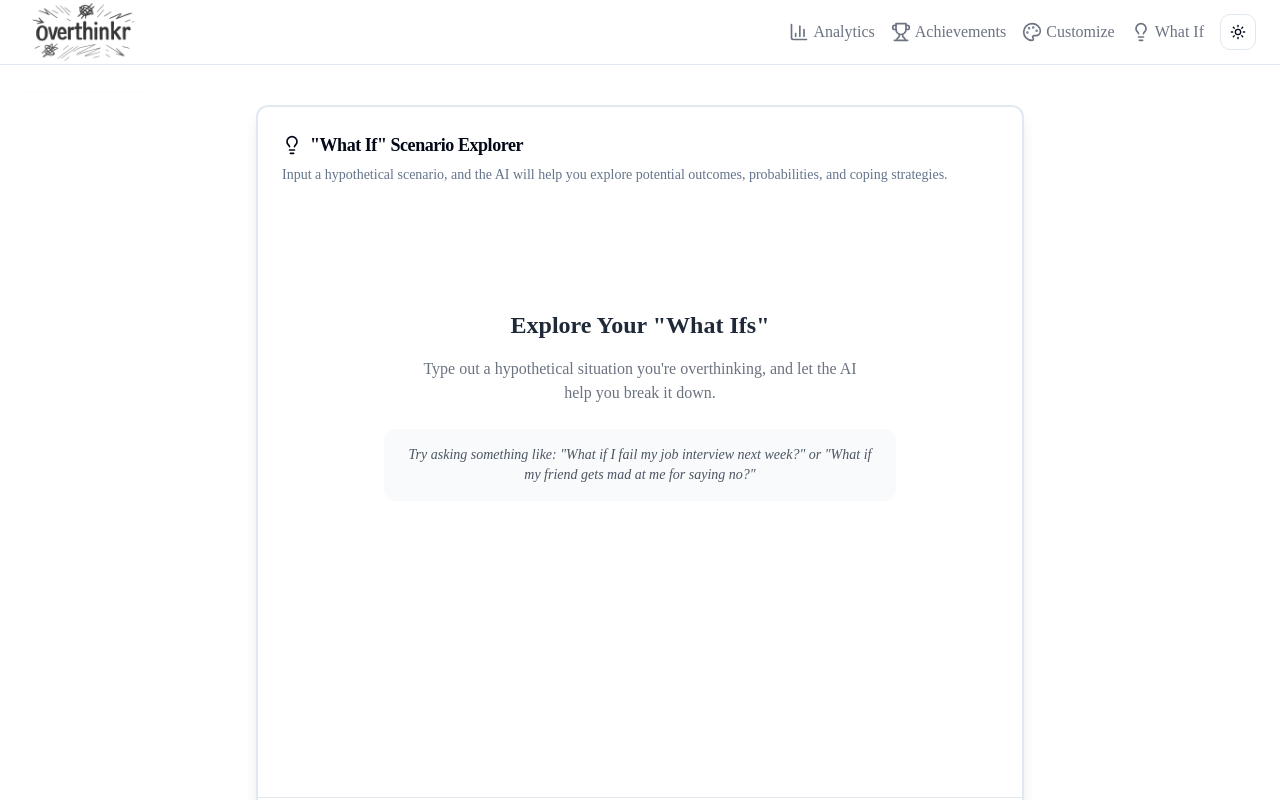
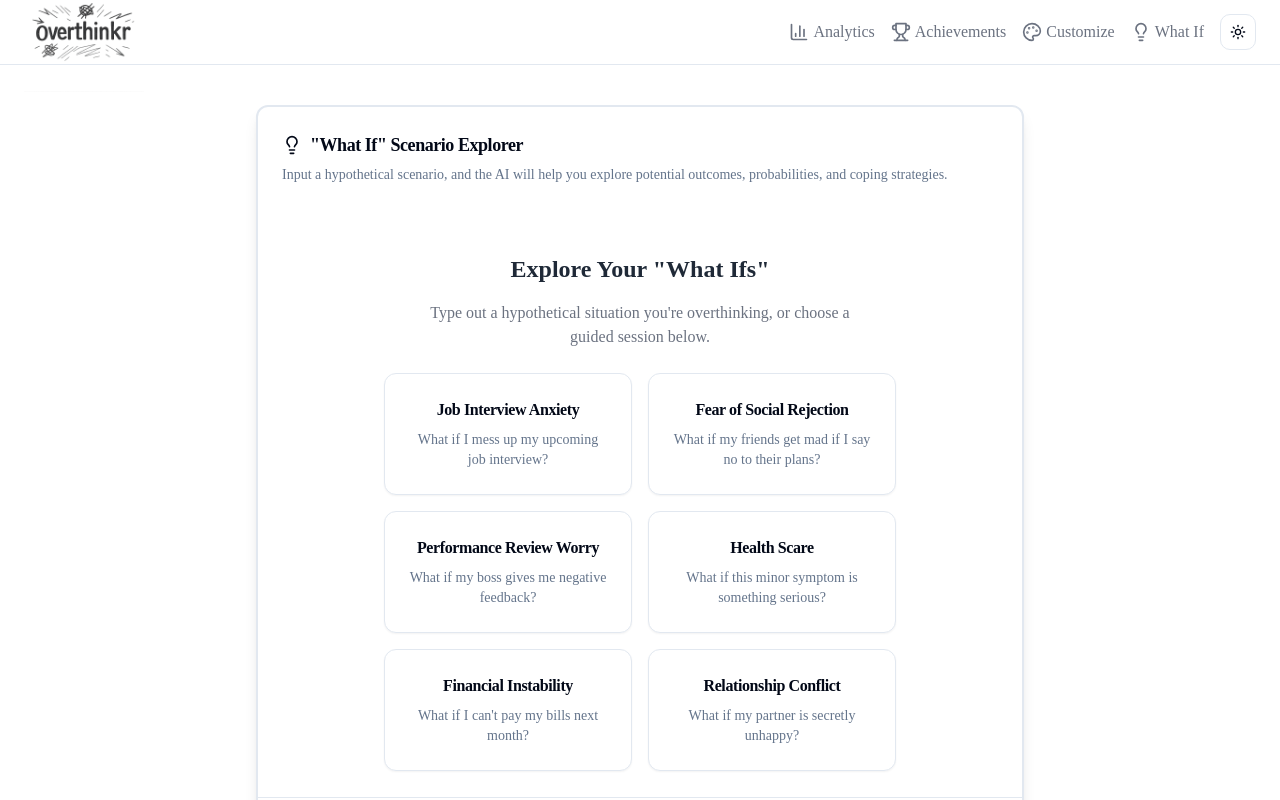
Before and after one commit to skari85/Overthinkr, a Next.js app: page /what-if in a window 1280 px wide. Shown: the top 800 px of the page. Built offline with nearby package versions, Linux system fonts and the light colour scheme.

Commit message:
feat: add guided sessions for overthinking scenarios
Create utility file and UI section for structured prompts.

#VERCEL_SKIP

Co-authored-by: Overthinkr <204445957+skari85@users.noreply.github.com>

```diff
--- a/components/what-if-explorer.tsx
+++ b/components/what-if-explorer.tsx
@@ -18,6 +18,7 @@ import type { Message as AIMessage } from "ai"
 import { Select, SelectContent, SelectItem, SelectTrigger, SelectValue } from "@/components/ui/select" // Import Select components
 import { Label } from "@/components/ui/label" // Import Label
 import { aiPersonas, type AIPersonaId } from "@/lib/ai-personas" // Import personas
+import { guidedSessions } from "@/lib/guided-sessions" // Import guided sessions
 
 const WHAT_IF_MESSAGES_STORAGE_KEY = "overthinkr-what-if-messages"
 const WHAT_IF_PERSONA_STORAGE_KEY = "overthinkr-what-if-persona"
@@ -27,7 +28,7 @@ export default function WhatIfExplorer() {
   const [initialMessages, setInitialMessages] = useState<AIMessage[]>([])
   const [isLoaded, setIsLoaded] = useState(false)
   const [selectedPersonaId, setSelectedPersonaId] = useState<AIPersonaId>("default") // State for selected persona
-  const { messages, input, handleInputChange, handleSubmit, setMessages, reload, isLoading } = useChat({
+  const { messages, input, handleInputChange, handleSubmit, setMessages, reload, isLoading, setInput } = useChat({
     api: "/api/chat",
     body: {
       service: selectedService,
@@ -92,6 +93,10 @@ export default function WhatIfExplorer() {
     }
   }
 
+  const handleGuidedSessionClick = (prompt: string) => {
+    setInput(prompt)
+  }
+
   useEffect(() => {
     messagesEndRef.current?.scrollIntoView({ behavior: "smooth" })
 
@@ -129,18 +134,28 @@ export default function WhatIfExplorer() {
             <ScrollArea className="h-[500px] md:h-[600px]">
               <div className="p-4 space-y-4" aria-live="polite">
                 {messages.length === 0 && (
-                  <div className="flex flex-col items-center justify-center h-96 text-center py-10 px-4">
+                  <div className="flex flex-col items-center justify-center h-full text-center py-10 px-4">
                     <h3 className="text-2xl font-bold text-gray-800 dark:text-gray-200 mb-4">
                       Explore Your "What Ifs"
                     </h3>
                     <p className="text-gray-500 dark:text-gray-400 max-w-md mb-6">
-                      Type out a hypothetical situation you're overthinking, and let the AI help you break it down.
+                      Type out a hypothetical situation you're overthinking, or choose a guided session below.
                     </p>
-                    <div className="bg-gray-50 dark:bg-gray-800/50 rounded-lg p-4 max-w-lg">
-                      <p className="text-sm text-gray-600 dark:text-gray-300 italic">
-                        Try asking something like: "What if I fail my job interview next week?" or "What if my friend
-                        gets mad at me for saying no?"
-                      </p>
+                    <div className="grid grid-cols-1 md:grid-cols-2 gap-4 w-full max-w-lg">
+                      {guidedSessions.map((session) => (
+                        <Card
+                          key={session.id}
+                          className="cursor-pointer hover:shadow-md transition-shadow"
+                          onClick={() => handleGuidedSessionClick(session.prompt)}
+                        >
+                          <CardHeader className="pb-2">
+                            <CardTitle className="text-base">{session.title}</CardTitle>
+                          </CardHeader>
+                          <CardContent>
+                            <CardDescription className="text-sm">{session.description}</CardDescription>
+                          </CardContent>
+                        </Card>
+                      ))}
                     </div>
                   </div>
                 )}
--- /dev/null
+++ b/lib/guided-sessions.ts
@@ -0,0 +1,46 @@
+export interface GuidedSession {
+  id: string
+  title: string
+  description: string
+  prompt: string
+}
+
+export const guidedSessions: GuidedSession[] = [
+  {
+    id: "job-interview-anxiety",
+    title: "Job Interview Anxiety",
+    description: "What if I mess up my upcoming job interview?",
+    prompt: "What if I completely freeze or say something wrong during my job interview next week?",
+  },
+  {
+    id: "social-rejection-fear",
+    title: "Fear of Social Rejection",
+    description: "What if my friends get mad if I say no to their plans?",
+    prompt: "What if my friends get upset or exclude me if I decline their invitation to hang out tonight?",
+  },
+  {
+    id: "performance-review-worry",
+    title: "Performance Review Worry",
+    description: "What if my boss gives me negative feedback?",
+    prompt: "What if my annual performance review reveals unexpected negative feedback or criticism?",
+  },
+  {
+    id: "health-scare",
+    title: "Health Scare",
+    description: "What if this minor symptom is something serious?",
+    prompt:
+      "What if this persistent headache (or other minor symptom) is a sign of a serious underlying health condition?",
+  },
+  {
+    id: "financial-instability",
+    title: "Financial Instability",
+    description: "What if I can't pay my bills next month?",
+    prompt: "What if I lose my job or face unexpected expenses and can't cover my bills next month?",
+  },
+  {
+    id: "relationship-conflict",
+    title: "Relationship Conflict",
+    description: "What if my partner is secretly unhappy?",
+    prompt: "What if my partner is secretly unhappy with our relationship and is considering leaving?",
+  },
+]
```
